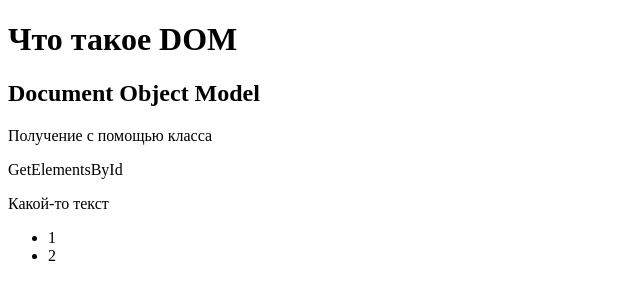
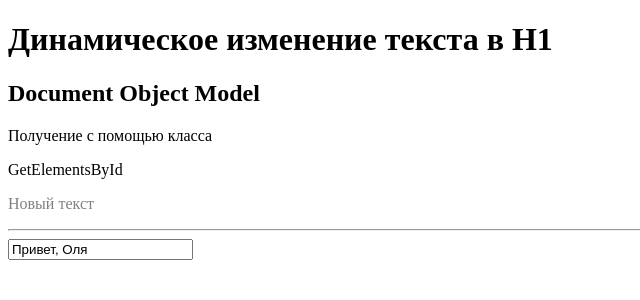
Before and after one commit to MaximZolotukhin/JavaScript_lessons_and_project, a plain HTML site: page webForMySelf/Learn_1/index.html in a window 1280 px wide. Shown: the whole page, without its empty margins (0-640 px from the left). Drawn offline with Linux system fonts and the light colour scheme.

Commit message:
Повторение 3 блока

```diff
--- a/webForMySelf/Learn_1/index.html
+++ b/webForMySelf/Learn_1/index.html
@@ -19,6 +19,8 @@
       <li>2</li>
     </ul>
   </div>
+  <hr>
+  <input type="text" class="inputText" value="Привет, Оля">
   <script src="./js/learn_1.js"></script>
 </body>
 
--- a/webForMySelf/Learn_1/js/learn_1.js
+++ b/webForMySelf/Learn_1/js/learn_1.js
@@ -18,3 +18,11 @@ console.log(h1)
 
 let div2 = document.querySelector('div#playground ul') //Получение вложенного элемента
 console.log(div2)
+
+console.log(div.innerHTML) // Вывод информаци в консоль из блока div с помощью innerHTML
+div.innerHTML = '<p style="color: gray">Новый текст </p>' // Вывод текста на страницу innerHtml
+console.log(h1.textContent) // Вывод информаци в консоль из блока h1 textContent
+h1.textContent = 'Динамическое изменение текста в H1' // Выводи текста на страницу с помощью textContent
+
+let inputText = document.querySelector('.inputText')
+console.log(inputText.value) // С помощью value мы получаем доступ к значению input
```
